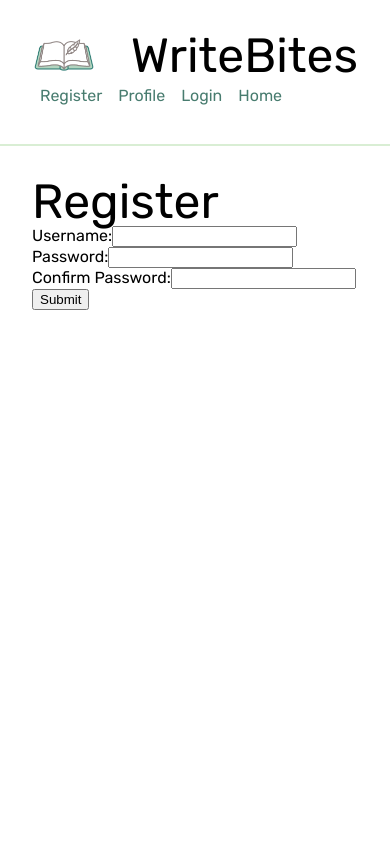
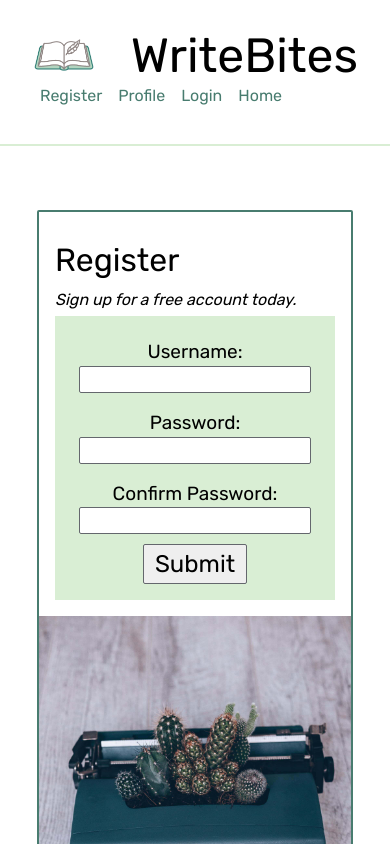
Before and after one commit to writebites/frontend-bites, a React (Create React App) app: page /register in a window 390 px wide. Shown: the top 844 px of the page. Built offline with nearby package versions, Linux system fonts and the light colour scheme.

Commit message:
Style: Adds form styles and some media queries

```diff
--- a/src/components/Register.js
+++ b/src/components/Register.js
@@ -1,5 +1,6 @@
 import React, { useState } from 'react';
 import axios from 'axios';
+import typewriter from '../images/typewriter.jpg';
 
 export default function Register(props) {
   const [newUser, setNewUser] = useState({
@@ -25,7 +26,7 @@ export default function Register(props) {
         .then((response) => {
           localStorage.setItem('token', response.data.token);
           localStorage.setItem('username', newUser.username);
-          props.history.push('/login');
+          props.history.push('/aboutme');
           /*
           // To get the information from the token payload:
           const base64 = response.data.token.split('.')[1];
@@ -45,7 +46,14 @@ export default function Register(props) {
 
   return (
     <div className="register-page">
+      <div className="left-side">
+        <div className="image-container">
+          <img src={typewriter} alt="typewriter" />
+        </div>
+      </div>
+      <div className="right-side">
         <h1>Register</h1>
+        <h3>Sign up for a free account today.</h3>
         <form onSubmit={handleSubmit}>
           <div className="input-group">
             <label htmlFor="username">Username:</label>
@@ -87,5 +95,6 @@ export default function Register(props) {
           <button type="submit">Submit</button>
         </form>
       </div>
+    </div>
   );
 }
--- /dev/null
+++ b/src/stylesheets/form.scss
@@ -0,0 +1,61 @@
+form {
+  background: $light-mint;
+  padding: 1em;
+  display: flex;
+  flex-flow: column nowrap;
+  justify-content: space-between;
+
+  .input-group {
+    margin: 1rem auto;
+    width: 100%;
+    display: flex;
+    justify-content: space-between;
+    align-items: center;
+    font-size: 1.5em;
+    @media (max-width: 500px) {
+      flex-flow: column nowrap;
+      font-size: 1.25em;
+      margin: 0.5em auto;
+    }
+    label {
+      width: 30%;
+      @media (max-width: 500px) {
+        width: 90%;
+        text-align: center;
+        padding-bottom: 0.25em;
+        font-size: 0.95em;
+      }
+    }
+    input {
+      width: 60%;
+      font-size: 1em;
+      padding-left: 0.2em;
+      border: 1px solid $tar;
+      border-radius: 2px;
+      @media (max-width: 500px) {
+        width: 90%;
+      }
+      &:hover {
+        border: 1px solid $lark-green;
+      }
+    }
+  }
+  button {
+    font-size: 2em;
+    padding: 0.2em 0.45em;
+    font-family: 'Rubik', sans-serif;
+    max-width: 40%;
+    align-self: center;
+    border: 1px solid $tar;
+    border-radius: 2px;
+    @media (max-width: 500px) {
+      font-size: 1.5em;
+      max-width: 60%;
+    }
+    &:hover {
+      background: $lark-green;
+      color: white;
+      border: 1px solid $lark-green;
+    }
+  }
+}
--- a/src/stylesheets/index.scss
+++ b/src/stylesheets/index.scss
@@ -2,5 +2,6 @@
 @import './variables.scss';
 @import './global.scss';
 @import './navbar.scss';
+@import './form.scss';
 @import './landing-page.scss';
 @import './register.scss';
--- a/src/stylesheets/register.scss
+++ b/src/stylesheets/register.scss
@@ -1,3 +1,46 @@
 .register-page {
-  padding: 2em;
+  border: 2px solid $dark-green;
+  border-radius: 2px;
+  margin: 4em auto;
+  display: flex;
+  flex-flow: row wrap;
+  width: 70vw;
+  @media (max-width: 500px) {
+    flex-direction: column-reverse;
+    width: 80vw;
+  }
+  .left-side {
+    max-width: 22vw;
+    background: #cccfdf;
+    display: flex;
+    flex-flow: column nowrap;
+    justify-content: center;
+    @media (max-width: 500px) {
+      max-width: 100vw;
+    }
+  }
+  .right-side {
+    padding: 2em;
+    max-width: 50vw;
+    display: flex;
+    flex-flow: column nowrap;
+    justify-content: space-between;
+    @media (max-width: 500px) {
+      padding: 1em;
+      max-width: 100vw;
+    }
+    h1 {
+      padding: 0.5em 0;
+      @media (max-width: 500px) {
+        font-size: 2em;
+      }
+    }
+    h3 {
+      padding-bottom: 0.5em;
+      font-style: italic;
+      @media (max-width: 500px) {
+        font-size: 1em;
+      }
+    }
+  }
 }
```
Also changed, not shown: src/images/typewriter.jpg (added). Lines whose indentation alone changed are shown as unchanged.
